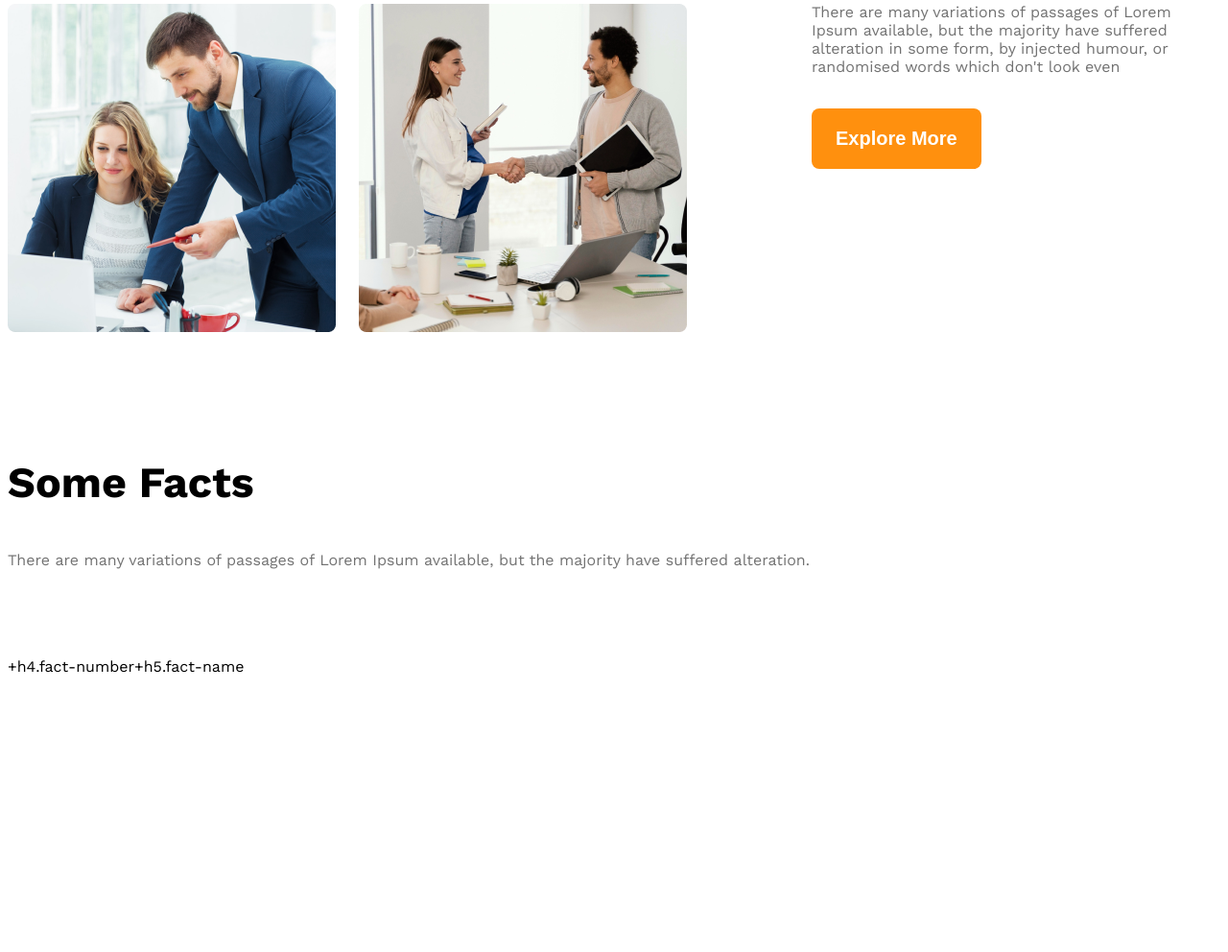
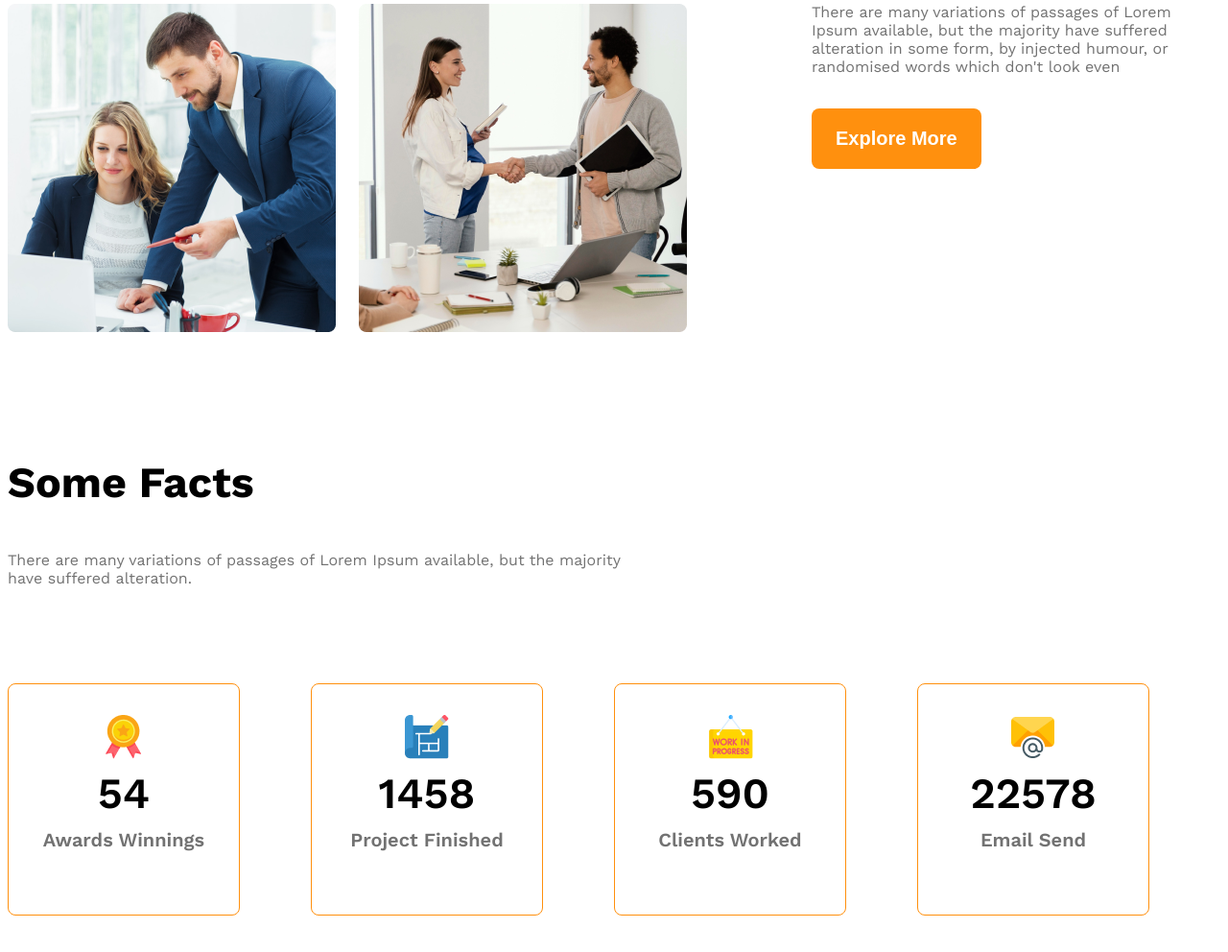
Before and after one commit to Mohosinin/g3-arcitects-website, a plain HTML site: page index.html in a window 1280 px wide. Shown: the part 1676-2668 px from the top of the page at 96% size. Before the commit the page ends 2510 px from the top, so only its background shows below. Drawn offline with nearby package versions, Linux system fonts and the light colour scheme.

Commit message:
buil fact

```diff
--- a/index.html
+++ b/index.html
@@ -44,12 +44,34 @@
         <!-- features will enjoy -->
          <section>
             <h3 class="section-title">Some Facts</h3>
-            <p class="text-light-gray">There are many variations of passages of Lorem Ipsum available, but the majority have suffered alteration.</p>
+            <p class="text-light-gray fact-discription">There are many variations of passages of Lorem Ipsum available, but the majority have suffered alteration.</p>
             <div class="facts-container">
-                <div class="fact"><img src="" alt="" class="fact-icon"></div>
-                <div class="fact"><img src="" alt="" class="fact-icon"></div>
-                <div class="fact"><img src="" alt="" class="fact-icon"></div>
-                <div class="fact"><img src="" alt="" class="fact-icon"></div>+h4.fact-number+h5.fact-name
+                <div class="fact-card display-flex">
+                    <div>
+                        <img src="images/icons/ribon.png" alt="" class="fact-icon">
+                    <h4 class="fact-number">54</h4>
+                    <h5 class="fact-name text-light-gray     ">Awards Winnings</h5>
+                    </div>
+                </div>
+                <div class="fact-card display-flex">
+                   <div>
+                     <img src="images/icons/projects.png" alt="" class="fact-icon">
+                    <h4 class="fact-number">1458</h4>
+                    <h5 class="fact-name text-light-gray">Project Finished</h5>
+                   </div>
+                </div>
+                <div class="fact-card display-flex">
+                    <div>
+                        <img src="images/icons/customers.png" alt="" class="fact-icon">
+                    <h4 class="fact-number">590</h4>
+                    <h5 class="fact-name text-light-gray">Clients Worked</h5>
+                    </div>
+                </div>
+                <div class="fact-card display-flex">
+                   <div> <img src="images/icons/email.png" alt="" class="fact-icon">
+                    <h4 class="fact-number">22578</h4>
+                    <h5 class="fact-name text-light-gray">Email Send</h5></div>
+                </div>
             </div>
          </section>
          <!-- Some facts -->
--- a/styls/architects.css
+++ b/styls/architects.css
@@ -109,7 +109,35 @@ main > section{
 #quick-list{
   font-weight: 500;
 }
-
+/* some facts releted styels */
+.facts-container{
+  display: grid;
+  grid-template-columns: repeat(4, 1fr);
+}
+.fact-card{
+  border: 1px solid #FF900E;
+  width: 240px;
+  height: 240px;
+  border-radius: 8px;
+  text-align: center;
+  align-items: center;
+  justify-content: center;
+}
+.fact-number{
+  font-size: 2.8rem;
+  font-weight: 600;
+  margin-top: 5px;
+  margin-bottom: 10px   ;
+}
+.fact-name{
+  font-size: 1.25rem;
+  font-weight: 600;
+  margin-top: 10px;
+}
+.fact-discription{
+  max-width: 640px;
+  margin-bottom: 100px;
+}
 /* respnsive media query */
 @media screen and (max-width:576px) {
   .navbar,.nav-link,
```
